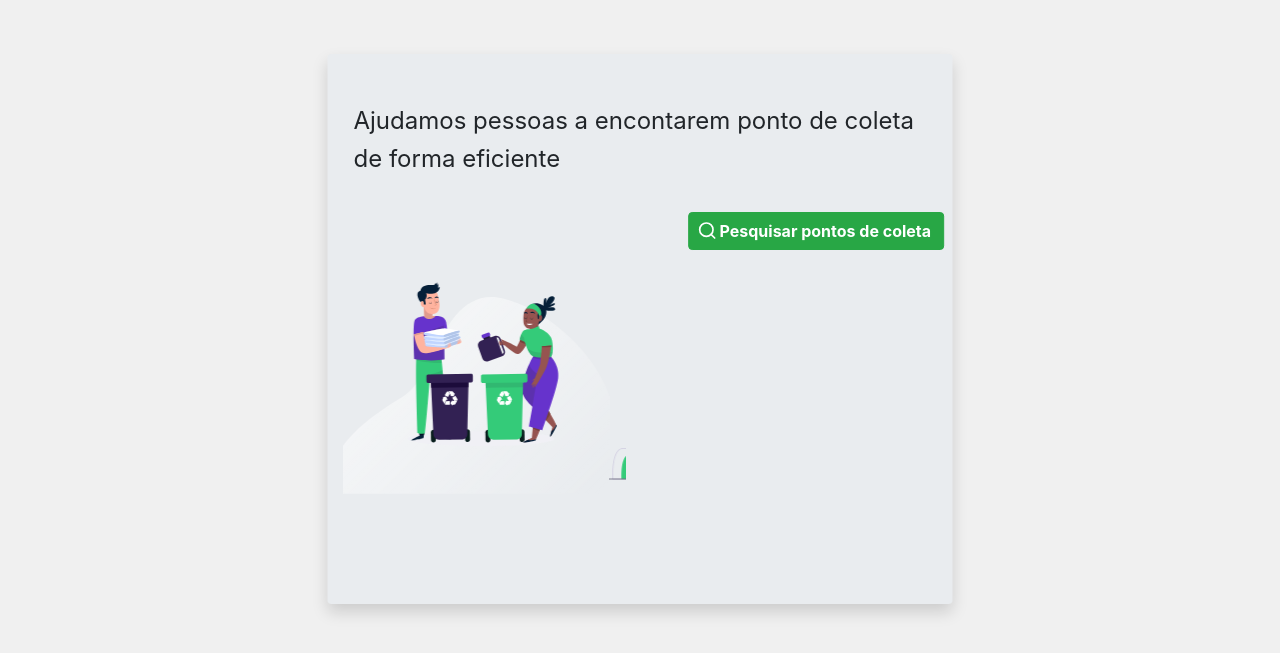
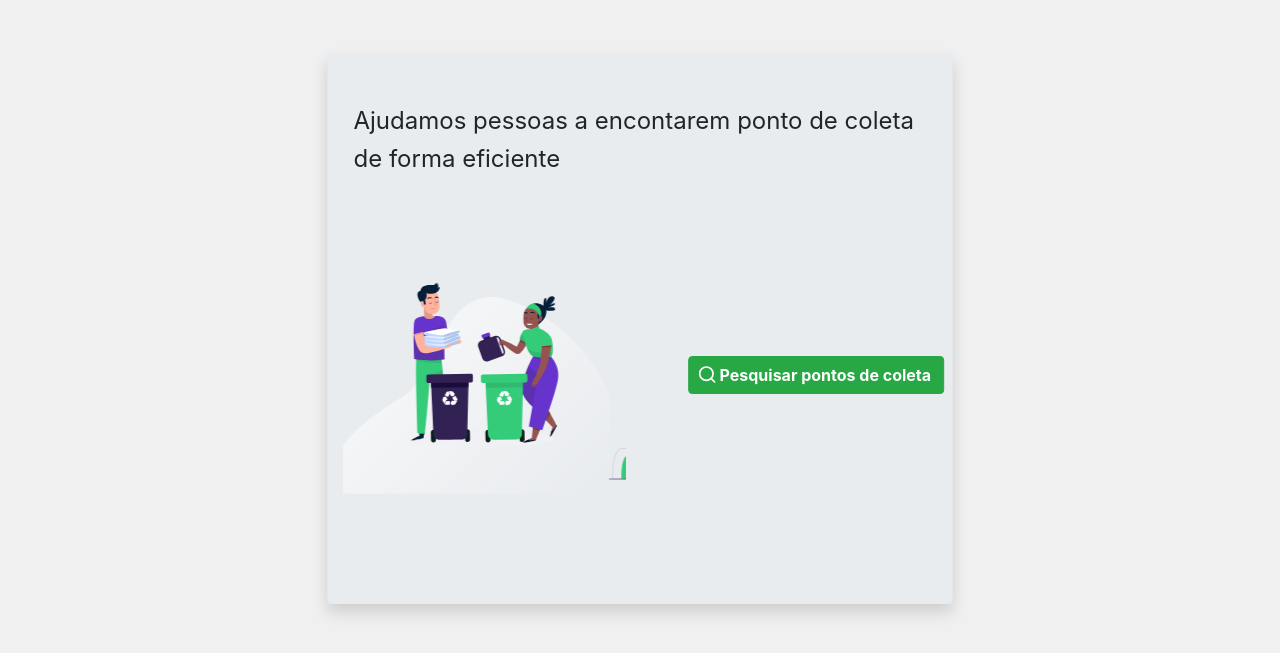
Before and after one commit to CaioFrSouza/nlw-Ecoleta, a website: page src/views/index.html in a window 1280 px wide. Shown: the part 79-732 px from the top of the page. Drawn offline with nearby package versions, Linux system fonts and the light colour scheme; files that its build step writes are made by us from their sources; files whose address does not match are found by name.

Commit message:
version 0.4

```diff
--- a/src/public/styles/index.css
+++ b/src/public/styles/index.css
@@ -58,7 +58,6 @@
     margin-top: 66% !important;
     display: flex;
     flex:1;
-    margin-top: 3vh !important;
     width: 100%;
     margin-left: 70%;
     transform: translateY(-50%);
```
